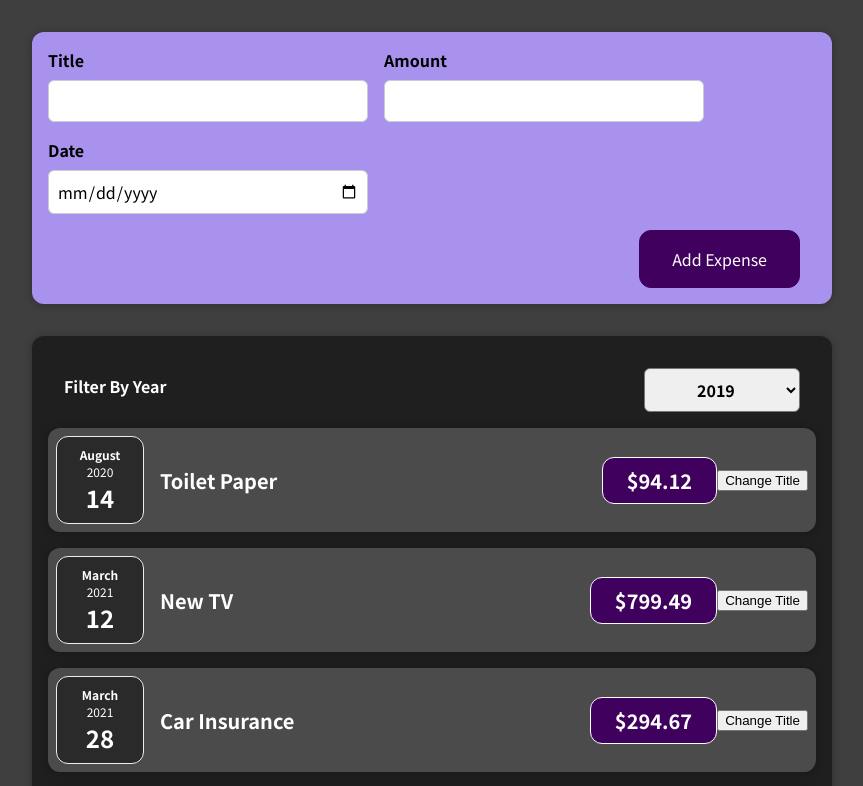
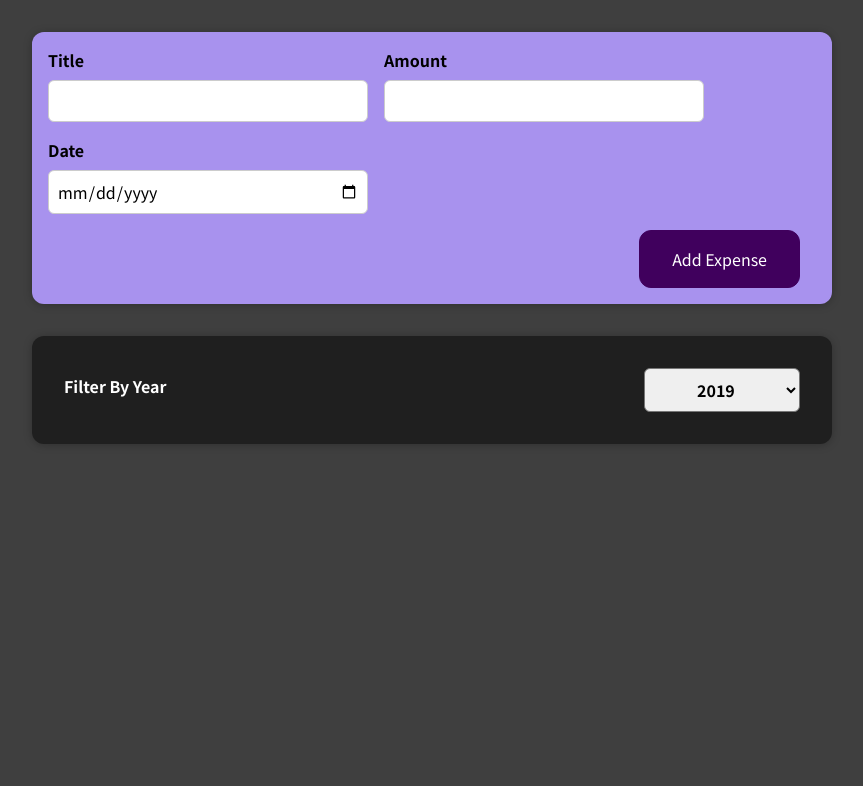
Before and after one commit to AnthonyRSpyker/Budget_react, a React (Create React App) app in the folder 01-starting-setup/: page / in a window 1280 px wide. Shown: the top 786 px of the page, without its empty margins (208-1071 px from the left). Built offline with nearby package versions, Linux system fonts and the light colour scheme.

Commit message:
added the filter functionality to the filter component.  In the expense component added a filter method in order to filter expenses by year. this method was added to the map method in order to render the specific year and item.

```diff
--- a/01-starting-setup/src/App.js
+++ b/01-starting-setup/src/App.js
@@ -28,11 +28,14 @@ const App = () => {
 
   const [expenses, setExpenses] = useState(Dummy_Expenses)
 
+
   const addExpenseHandler = (expense) => {
     setExpenses((previousExpenses) => {
       return [expense, ...previousExpenses]
     })
   }
+
+
   return (
     <div>
       <NewExpense onAddExpense={addExpenseHandler}/>
--- a/01-starting-setup/src/components/ExpenseItmes.component/ExpenseItem.component.js
+++ b/01-starting-setup/src/components/ExpenseItmes.component/ExpenseItem.component.js
@@ -23,7 +23,7 @@ const ExpenseItem = (props) => {
                 <h2>{title}</h2>
                 <div className="expense-item__price">${props.amount}</div>
             </div>
-            <button onClick={clickHandler}>Change Title</button>
+            {/* <button onClick={clickHandler}>Change Title</button> */}
         </Card>
 
     )
--- a/01-starting-setup/src/components/Expenses.component/Expenses.component.js
+++ b/01-starting-setup/src/components/Expenses.component/Expenses.component.js
@@ -14,11 +14,16 @@ const Expenses = (props) => {
     setFilteredYear(selectYear)
   }
 
+  const filteredExpenses = props.items.filter(expense => {
+      return expense.date.getFullYear().toString() === filteredYear;
+      }
+    )
+
 return (
   <div>
     <Card className="expenses">
     <ExpenseFilter selected={filteredYear} onChangedFilter={filterChangeHandler} />
-      {props.items.map((expenses) => (
+      {filteredExpenses.map((expenses) => (
         <ExpenseItem
           key={expenses.id}
           title={expenses.title}
```
Also changed, not shown: 1 other file (tests, documents, lock files or other folders).
